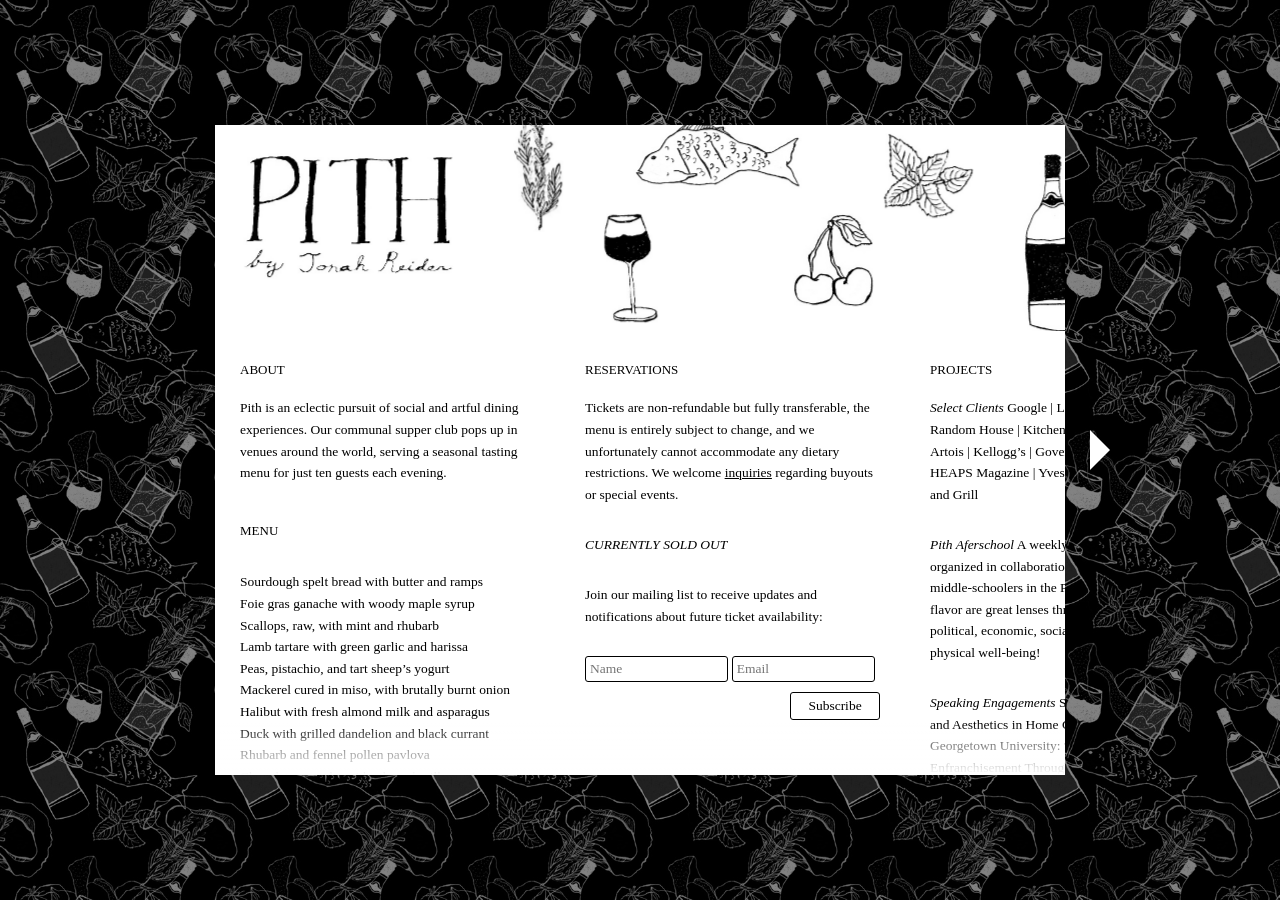
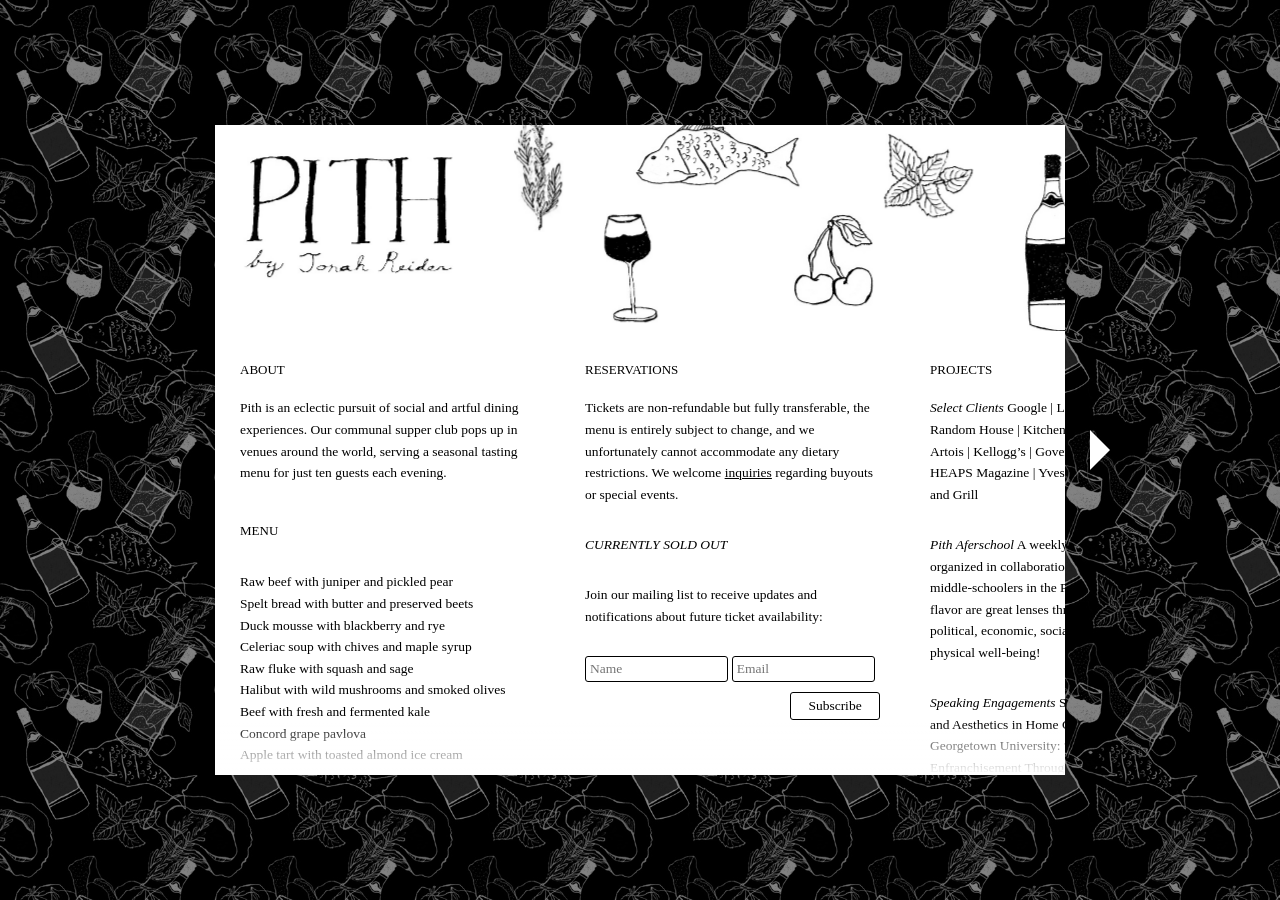
Before and after one commit to zoe-pith/pith-site, a Jekyll site: the page built from index.md, in a window 1280 px wide. Built offline with Jekyll 4.4.1, drawn with Linux system fonts in a browser that asks for light colours; some web fonts are replaced.

Commit message:
Update about.md

```diff
--- a/sections/about.md
+++ b/sections/about.md
@@ -2,16 +2,15 @@
 
 Pith is an eclectic pursuit of social and artful dining experiences. Our communal supper club pops up in venues around the world, serving a seasonal tasting menu for just ten guests each evening.
 # menu
-Sourdough spelt bread with butter and ramps
-Foie gras ganache with woody maple syrup
-Scallops, raw, with mint and rhubarb
-Lamb tartare with green garlic and harissa
-Peas, pistachio, and tart sheep's yogurt
-Mackerel cured in miso, with brutally burnt onion
-Halibut with fresh almond milk and asparagus
-Duck with grilled dandelion and black currant
-Rhubarb and fennel pollen pavlova
-Chocolate ganache with ethereal milk granita
+Raw beef with juniper and pickled pear
+Spelt bread with butter and preserved beets
+Duck mousse with blackberry and rye
+Celeriac soup with chives and maple syrup
+Raw fluke with squash and sage
+Halibut with wild mushrooms and smoked olives
+Beef with fresh and fermented kale
+Concord grape pavlova
+Apple tart with toasted almond ice cream
 # select press
 
 ★★★ — [Chicago Tribune](http://www.chicagotribune.com/dining/restaurants/ct-review-intro-jonah-reider-food-0928-20160924-column.html)
```
